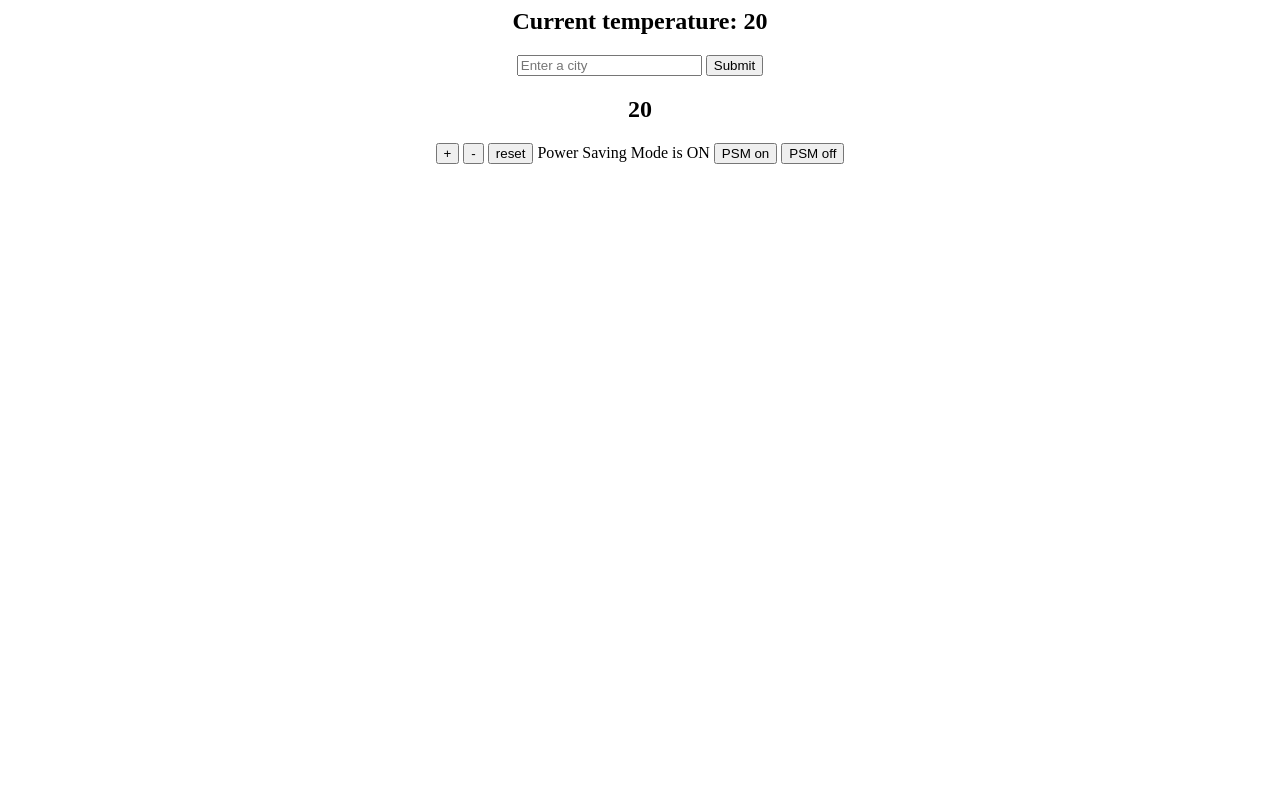
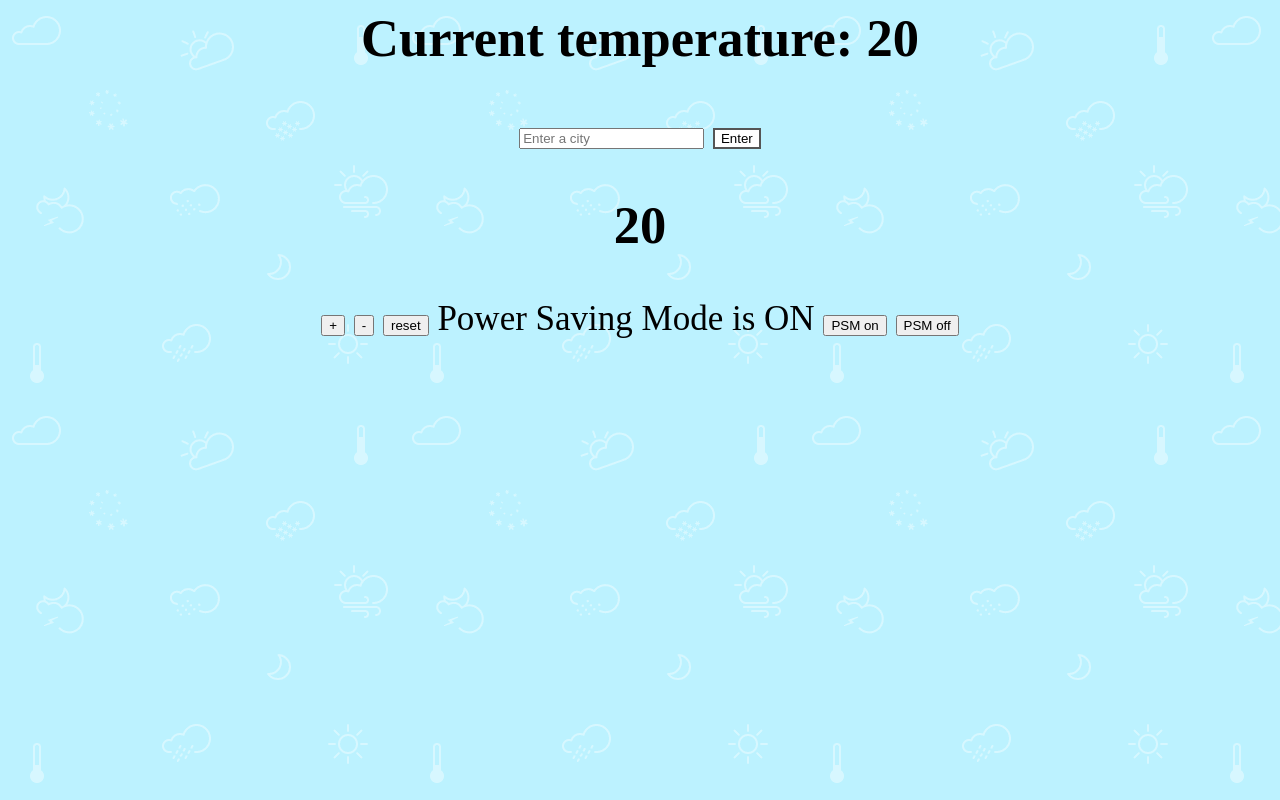
Before and after one commit to Codeman15/js-thermostat, a plain HTML site: page index.html in a window 1280 px wide. Drawn offline with Linux system fonts and the light colour scheme.

Commit message:
some css bits

```diff
--- a/index.html
+++ b/index.html
@@ -7,10 +7,12 @@
     <body>
       <section>
         <h1>Current temperature: <span id="current-temperature">20</span></h1>
+
         <form id="select-city">
           <input id="current-city" type="text" placeholder="Enter a city"></input>
-        <input type="submit"></input>
+          <button class="button">Enter</button>
         </form>
+
       </section>
 
       <section>
--- a/src/style.css
+++ b/src/style.css
@@ -1,5 +1,16 @@
+body {
+    background-image: url("weather.png");
+    font-size: 35px;
+}
+
+.button {
+  background-color: white;
+  color: black;
+  border: 2px solid #555555;
+}
+
 .low-usage {
-  color: green;
+  color: limegreen;
 }
 
 .medium-usage {
```
Also changed, not shown: src/weather.png (added), 2 other files. Lines whose indentation alone changed are shown as unchanged.
